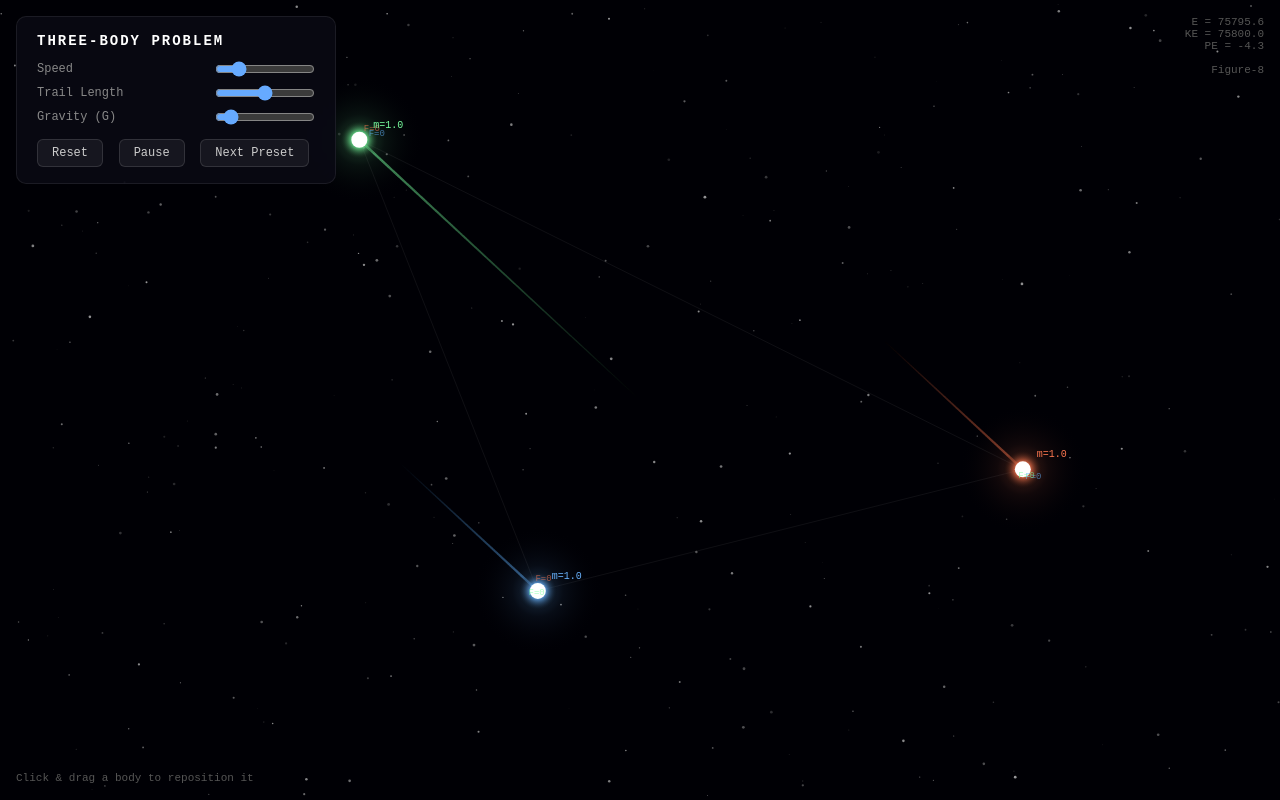
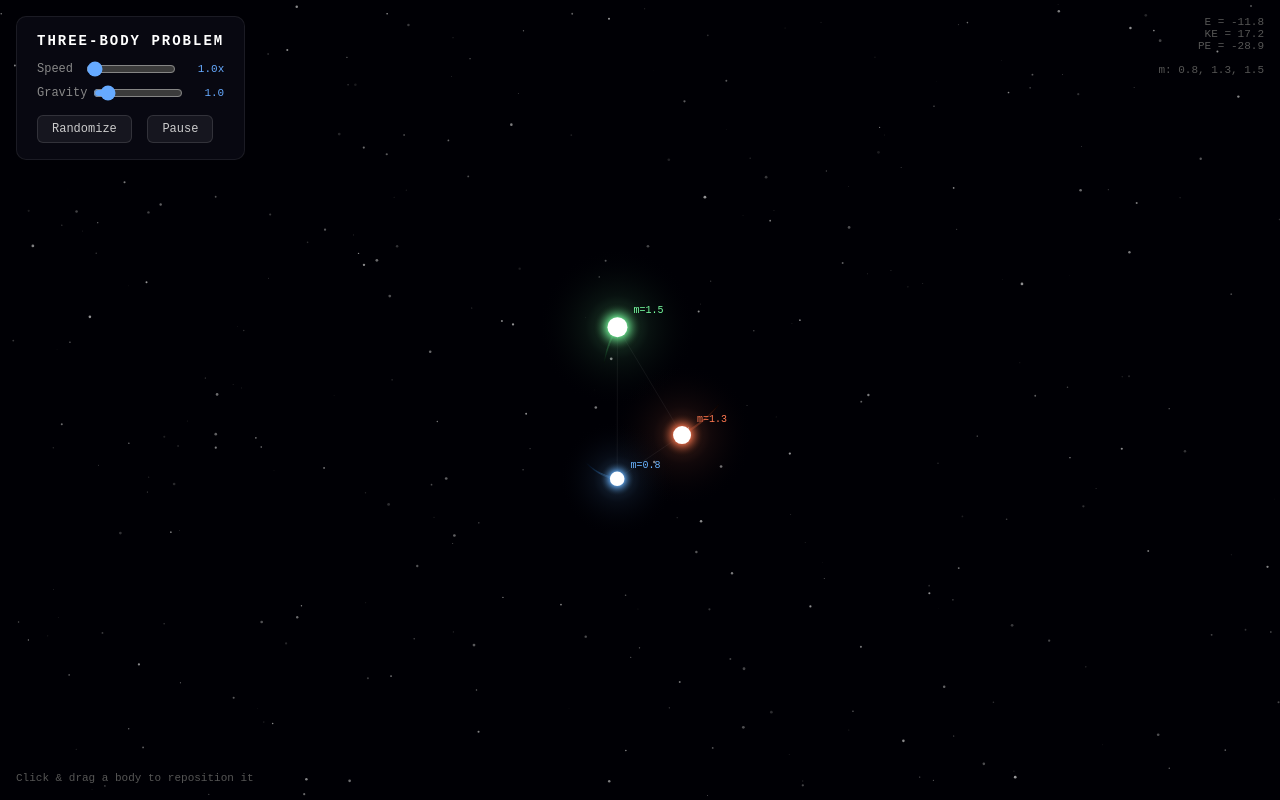
Before and after one commit to chedadsp/tbp, a plain HTML site: page index.html in a window 1280 px wide. Drawn offline with Linux system fonts and the light colour scheme.

Commit message:
Refactor controls and improve randomization logic for Three-Body Problem simulation

```diff
--- a/index.html
+++ b/index.html
@@ -41,8 +41,14 @@
   }
   .ctrl-row label { color: #888; }
   .ctrl-row input[type=range] {
-    width: 100px;
+    width: 90px;
     accent-color: #6af;
+  }
+  .ctrl-row .val {
+    color: #6af;
+    min-width: 36px;
+    text-align: right;
+    font-size: 11px;
   }
   button {
     background: rgba(255,255,255,0.06);
@@ -84,20 +90,17 @@
   <h1>Three-Body Problem</h1>
   <div class="ctrl-row">
     <label>Speed</label>
-    <input type="range" id="speed" min="0.1" max="5" step="0.1" value="1">
+    <input type="range" id="speed" min="0.1" max="50" step="0.1" value="1">
+    <span class="val" id="speedVal">1.0x</span>
   </div>
   <div class="ctrl-row">
-    <label>Trail Length</label>
-    <input type="range" id="trail" min="0" max="800" step="10" value="400">
-  </div>
-  <div class="ctrl-row">
-    <label>Gravity (G)</label>
+    <label>Gravity</label>
     <input type="range" id="gravity" min="0.1" max="10" step="0.1" value="1">
+    <span class="val" id="gravityVal">1.0</span>
   </div>
   <div>
-    <button id="btnReset">Reset</button>
+    <button id="btnRandomize">Randomize</button>
     <button id="btnPause">Pause</button>
-    <button id="btnPreset">Next Preset</button>
   </div>
 </div>
 
@@ -123,111 +126,83 @@
   { r: 120, g: 255, b: 160 },  // green
 ];
 const GLOW_COLORS = ['#6ab4ff', '#ff7850', '#78ffa0'];
-const SOFTENING = 20;
-const DT_BASE = 0.004;
+const SOFTENING = 8;
+const DT_BASE = 0.05;
 
-// --- Presets ---
-const PRESETS = [
-  { // Figure-8
-    name: 'Figure-8',
-    bodies: [
-      { x: -0.97000436, y:  0.24308753, vx:  0.4662036850, vy:  0.4323657300, m: 1 },
-      { x:  0.97000436, y: -0.24308753, vx:  0.4662036850, vy:  0.4323657300, m: 1 },
-      { x:  0,          y:  0,          vx: -0.9324073700, vy: -0.8647314600, m: 1 },
-    ],
-    scale: 250,
-  },
-  { // Lagrange equilateral
-    name: 'Lagrange Triangle',
-    bodies: [
-      { x:  0,    y: -1.2, vx:  0.5,  vy:  0.0, m: 1 },
-      { x:  1.04, y:  0.6, vx: -0.25, vy:  0.433, m: 1 },
-      { x: -1.04, y:  0.6, vx: -0.25, vy: -0.433, m: 1 },
-    ],
-    scale: 200,
-  },
-  { // Butterfly
-    name: 'Butterfly',
-    bodies: [
-      { x: -1, y:  0, vx:  0.30689, vy:  0.12551, m: 1 },
-      { x:  1, y:  0, vx:  0.30689, vy:  0.12551, m: 1 },
-      { x:  0, y:  0, vx: -0.61378, vy: -0.25102, m: 1 },
-    ],
-    scale: 220,
-  },
-  { // Unequal masses — chaotic
-    name: 'Chaotic (unequal)',
-    bodies: [
-      { x: -1.2, y:  0,   vx:  0.0, vy:  0.45, m: 1.5 },
-      { x:  0.8, y:  0.6, vx: -0.3, vy: -0.2, m: 1.0 },
-      { x:  0.4, y: -0.8, vx:  0.3, vy: -0.25, m: 0.8 },
-    ],
-    scale: 200,
-  },
-  { // Broucke orbit
-    name: 'Broucke',
-    bodies: [
-      { x: -0.9892620043, y: 0, vx: 0, vy: -1.2246444985, m: 1 },
-      { x:  2.2096177241, y: 0, vx: 0, vy: -0.5765405586, m: 1 },
-      { x: -1.2203557197, y: 0, vx: 0, vy:  1.8011850571, m: 1 },
-    ],
-    scale: 140,
-  },
-];
-
-let presetIdx = 0;
 let bodies = [];
 let trails = [];
 let paused = false;
 let dragging = -1;
 let G_MULT = 1;
+let currentLabel = '';
 
-function loadPreset(idx) {
-  const p = PRESETS[idx % PRESETS.length];
-  bodies = p.bodies.map(b => ({
-    x: b.x * p.scale,
-    y: b.y * p.scale,
-    vx: b.vx * p.scale,
-    vy: b.vy * p.scale,
-    m: b.m,
-  }));
+function randomize() {
+  const G = 800;
+  const spread = 200;
+  // Random masses between 0.5 and 3.0
+  const masses = [
+    0.5 + Math.random() * 2.5,
+    0.5 + Math.random() * 2.5,
+    0.5 + Math.random() * 2.5,
+  ];
+  const mTotal = masses[0] + masses[1] + masses[2];
+
+  // Place bodies at random positions, ensure minimum separation
+  bodies = [];
+  for (let i = 0; i < 3; i++) {
+    let x, y, tooClose;
+    do {
+      x = (Math.random() - 0.5) * spread * 2;
+      y = (Math.random() - 0.5) * spread * 2;
+      tooClose = false;
+      for (let k = 0; k < bodies.length; k++) {
+        const d = Math.sqrt((x - bodies[k].x) ** 2 + (y - bodies[k].y) ** 2);
+        if (d < 60) { tooClose = true; break; }
+      }
+    } while (tooClose);
+    bodies.push({ x, y, vx: 0, vy: 0, m: masses[i] });
+  }
+
+  // Center of mass at origin
+  let cmx = 0, cmy = 0;
+  for (const b of bodies) { cmx += b.x * b.m; cmy += b.y * b.m; }
+  for (const b of bodies) { b.x -= cmx / mTotal; b.y -= cmy / mTotal; }
+
+  // Give each body an orbital-scale velocity (tangential to center of mass)
+  // v_orbital ~ sqrt(G * M_other / r) — ensures gravitationally bound curved orbits
+  for (let i = 0; i < 3; i++) {
+    const r = Math.sqrt(bodies[i].x ** 2 + bodies[i].y ** 2) || 1;
+    const otherMass = mTotal - bodies[i].m;
+    const vOrbit = Math.sqrt(G * otherMass / r);
+    // Tangential direction (perpendicular to radius) + radial perturbation
+    const angle = Math.atan2(bodies[i].y, bodies[i].x) + Math.PI / 2;
+    // Guarantee non-zero: minimum 40% of orbital speed
+    const speed = vOrbit * (0.4 + Math.random() * 0.6);
+    const sign = Math.random() < 0.5 ? -1 : 1;
+    bodies[i].vx = sign * Math.cos(angle) * speed + (Math.random() - 0.5) * vOrbit * 0.3;
+    bodies[i].vy = sign * Math.sin(angle) * speed + (Math.random() - 0.5) * vOrbit * 0.3;
+  }
+
+  // Ensure every body has non-zero velocity (safety net)
+  for (const b of bodies) {
+    const v = Math.sqrt(b.vx ** 2 + b.vy ** 2);
+    if (v < 1) {
+      const a = Math.random() * Math.PI * 2;
+      b.vx = Math.cos(a) * 5;
+      b.vy = Math.sin(a) * 5;
+    }
+  }
+
+  // Zero net momentum so system stays centered
+  let px = 0, py = 0;
+  for (const b of bodies) { px += b.vx * b.m; py += b.vy * b.m; }
+  for (const b of bodies) { b.vx -= px / mTotal; b.vy -= py / mTotal; }
+
   trails = [[], [], []];
-  currentLabel = p.name;
+  currentLabel = `m: ${masses.map(m => m.toFixed(1)).join(', ')}`;
 }
 
-function randomize() {
-  const spread = 200;
-  const vSpread = 120;
-  // Random masses between 0.4 and 2.5
-  const masses = [
-    0.4 + Math.random() * 2.1,
-    0.4 + Math.random() * 2.1,
-    0.4 + Math.random() * 2.1,
-  ];
-  bodies = [];
-  for (let i = 0; i < 3; i++) {
-    bodies.push({
-      x: (Math.random() - 0.5) * spread * 2,
-      y: (Math.random() - 0.5) * spread * 2,
-      vx: (Math.random() - 0.5) * vSpread * 2,
-      vy: (Math.random() - 0.5) * vSpread * 2,
-      m: masses[i],
-    });
-  }
-  // Zero out net momentum so system doesn't drift off-screen
-  let px = 0, py = 0, mTotal = 0;
-  for (const b of bodies) { px += b.vx * b.m; py += b.vy * b.m; mTotal += b.m; }
-  for (const b of bodies) { b.vx -= px / mTotal; b.vy -= py / mTotal; }
-  // Center of mass at origin
-  let cx = 0, cy = 0;
-  for (const b of bodies) { cx += b.x * b.m; cy += b.y * b.m; }
-  for (const b of bodies) { b.x -= cx / mTotal; b.y -= cy / mTotal; }
-  trails = [[], [], []];
-  currentLabel = `Random (m: ${masses.map(m => m.toFixed(1)).join(', ')})`;
-}
-
-let currentLabel = '';
-loadPreset(0);
+randomize();
 
 // --- Physics (Velocity Verlet) ---
 function computeAccelerations(bods) {
@@ -345,15 +320,55 @@
   }
 }
 
-// Draw individual force vectors from each other body
+function drawArrow(x1, y1, x2, y2, color, alpha, width) {
+  ctx.beginPath();
+  ctx.moveTo(x1, y1);
+  ctx.lineTo(x2, y2);
+  ctx.strokeStyle = `rgba(${color.r},${color.g},${color.b},${alpha})`;
+  ctx.lineWidth = width;
+  ctx.stroke();
+  // Arrowhead
+  const dx = x2 - x1, dy = y2 - y1;
+  const len = Math.sqrt(dx * dx + dy * dy);
+  if (len < 4) return;
+  const headLen = Math.min(10, len * 0.35);
+  const angle = Math.atan2(dy, dx);
+  ctx.beginPath();
+  ctx.moveTo(x2, y2);
+  ctx.lineTo(x2 - headLen * Math.cos(angle - 0.45), y2 - headLen * Math.sin(angle - 0.45));
+  ctx.lineTo(x2 - headLen * Math.cos(angle + 0.45), y2 - headLen * Math.sin(angle + 0.45));
+  ctx.closePath();
+  ctx.fillStyle = `rgba(${color.r},${color.g},${color.b},${alpha})`;
+  ctx.fill();
+}
+
+// Draw per-body: velocity vector, individual force from each other body, net acceleration
 function drawForceVectors() {
   const G = 800 * G_MULT;
-  const ARROW_SCALE = 0.0004; // scale force magnitude to pixel length
-  const MAX_ARROW = 120;
+  const F_SCALE = 0.08;  // force to pixels
+  const A_SCALE = 12;    // acceleration to pixels
+  const V_SCALE = 0.6;   // velocity to pixels
+  const MAX_LEN = 140;
 
   for (let i = 0; i < bodies.length; i++) {
     const cx = bodies[i].x + W / 2;
     const cy = bodies[i].y + H / 2;
+    const radius = 4 + bodies[i].m * 4;
+
+    // --- Velocity vector (white, dashed-style) ---
+    const vLen = Math.min(Math.sqrt(bodies[i].vx ** 2 + bodies[i].vy ** 2) * V_SCALE, MAX_LEN);
+    if (vLen > 2) {
+      const vNorm = Math.sqrt(bodies[i].vx ** 2 + bodies[i].vy ** 2) || 1;
+      const vex = cx + (bodies[i].vx / vNorm) * vLen;
+      const vey = cy + (bodies[i].vy / vNorm) * vLen;
+      drawArrow(cx, cy, vex, vey, { r: 255, g: 255, b: 255 }, 0.35, 1.5);
+      ctx.font = '9px Courier New';
+      ctx.fillStyle = 'rgba(255,255,255,0.35)';
+      ctx.fillText('v', vex + 4, vey - 4);
+    }
+
+    // --- Individual gravitational force from each other body ---
+    let netAx = 0, netAy = 0;
 
     for (let j = 0; j < bodies.length; j++) {
       if (i === j) continue;
@@ -361,47 +376,44 @@
       const dy = bodies[j].y - bodies[i].y;
       const distSq = dx * dx + dy * dy + SOFTENING * SOFTENING;
       const dist = Math.sqrt(distSq);
+
+      // Force vector: F = G * mi * mj / r^2, direction toward j
       const Fmag = G * bodies[i].m * bodies[j].m / distSq;
-
-      // Direction unit vector
       const ux = dx / dist;
       const uy = dy / dist;
 
-      // Arrow length (clamped)
-      const len = Math.min(Fmag * ARROW_SCALE, MAX_ARROW);
-      const ex = cx + ux * len;
-      const ey = cy + uy * len;
+      // Acceleration on body i from body j: a = F / mi = G * mj / r^2
+      const ax = G * bodies[j].m / distSq * ux;
+      const ay = G * bodies[j].m / distSq * uy;
+      netAx += ax;
+      netAy += ay;
 
-      // Arrow color matches the body that is *attracting* (source j)
-      const c = COLORS[j];
-      const alpha = 0.7;
+      // Draw force arrow (colored by attracting body j)
+      const fLen = Math.min(Fmag * F_SCALE, MAX_LEN);
+      if (fLen > 2) {
+        const fex = cx + ux * fLen;
+        const fey = cy + uy * fLen;
+        drawArrow(cx, cy, fex, fey, COLORS[j], 0.65, 2);
 
-      // Shaft
-      ctx.beginPath();
-      ctx.moveTo(cx, cy);
-      ctx.lineTo(ex, ey);
-      ctx.strokeStyle = `rgba(${c.r},${c.g},${c.b},${alpha})`;
-      ctx.lineWidth = 2;
-      ctx.stroke();
+        // Label
+        ctx.font = '9px Courier New';
+        ctx.fillStyle = `rgba(${COLORS[j].r},${COLORS[j].g},${COLORS[j].b},0.55)`;
+        const lx = cx + ux * fLen * 0.55 + uy * 12;
+        const ly = cy + uy * fLen * 0.55 - ux * 12;
+        ctx.fillText(`F=${Fmag.toFixed(1)}`, lx, ly);
+      }
+    }
 
-      // Arrowhead
-      const headLen = Math.min(10, len * 0.35);
-      const angle = Math.atan2(ey - cy, ex - cx);
-      ctx.beginPath();
-      ctx.moveTo(ex, ey);
-      ctx.lineTo(ex - headLen * Math.cos(angle - 0.4), ey - headLen * Math.sin(angle - 0.4));
-      ctx.moveTo(ex, ey);
-      ctx.lineTo(ex - headLen * Math.cos(angle + 0.4), ey - headLen * Math.sin(angle + 0.4));
-      ctx.strokeStyle = `rgba(${c.r},${c.g},${c.b},${alpha})`;
-      ctx.lineWidth = 2;
-      ctx.stroke();
-
-      // Force magnitude label
-      ctx.font = '9px Courier New';
-      ctx.fillStyle = `rgba(${c.r},${c.g},${c.b},0.6)`;
-      const lx = cx + ux * len * 0.5 + uy * 10;
-      const ly = cy + uy * len * 0.5 - ux * 10;
-      ctx.fillText(`F=${Fmag.toFixed(0)}`, lx, ly);
+    // --- Net acceleration vector (yellow) ---
+    const aMag = Math.sqrt(netAx ** 2 + netAy ** 2);
+    const aLen = Math.min(aMag * A_SCALE, MAX_LEN);
+    if (aLen > 3) {
+      const aex = cx + (netAx / aMag) * aLen;
+      const aey = cy + (netAy / aMag) * aLen;
+      drawArrow(cx, cy, aex, aey, { r: 255, g: 230, b: 50 }, 0.85, 2.5);
+      ctx.font = 'bold 9px Courier New';
+      ctx.fillStyle = 'rgba(255,230,50,0.7)';
+      ctx.fillText('a', aex + 5, aey - 5);
     }
   }
 }
@@ -425,30 +437,36 @@
 
 // --- Main loop ---
 const speedSlider = document.getElementById('speed');
-const trailSlider = document.getElementById('trail');
 const gravitySlider = document.getElementById('gravity');
 const energyDiv = document.getElementById('energy');
+const speedVal = document.getElementById('speedVal');
+const gravityVal = document.getElementById('gravityVal');
 
 let frameCount = 0;
+let speedMult = 1;
+const trailLen = 300;
+
+// Immediate slider reactions
+speedSlider.addEventListener('input', () => {
+  speedMult = parseFloat(speedSlider.value);
+  speedVal.textContent = speedMult.toFixed(1) + 'x';
+});
+
+gravitySlider.addEventListener('input', () => {
+  G_MULT = parseFloat(gravitySlider.value);
+  gravityVal.textContent = G_MULT.toFixed(1);
+});
 
 function animate() {
   requestAnimationFrame(animate);
 
-  const speedMult = parseFloat(speedSlider.value);
-  const trailLen = parseInt(trailSlider.value);
-  G_MULT = parseFloat(gravitySlider.value);
-
-  // Background
-  ctx.fillStyle = 'rgba(0, 0, 5, 0.15)';
+  // Background — clear fully, then draw stars fresh each frame
+  ctx.fillStyle = '#000005';
   ctx.fillRect(0, 0, W, H);
-  if (frameCount % 60 === 0) {
-    ctx.fillStyle = '#000005';
-    ctx.fillRect(0, 0, W, H);
-    drawStars();
-  }
+  drawStars();
 
   if (!paused && dragging === -1) {
-    const substeps = Math.ceil(speedMult * 4);
+    const substeps = Math.ceil(speedMult * 8);
     const dt = DT_BASE * speedMult / substeps;
     for (let s = 0; s < substeps; s++) {
       step(dt);
@@ -496,14 +514,8 @@
   document.getElementById('btnPause').textContent = paused ? 'Play' : 'Pause';
 });
 
-document.getElementById('btnReset').addEventListener('click', () => {
+document.getElementById('btnRandomize').addEventListener('click', () => {
   randomize();
-  ctx.clearRect(0, 0, W, H);
-});
-
-document.getElementById('btnPreset').addEventListener('click', () => {
-  presetIdx++;
-  loadPreset(presetIdx);
   ctx.clearRect(0, 0, W, H);
 });
 
@@ -537,8 +549,7 @@
 // Keyboard
 document.addEventListener('keydown', (e) => {
   if (e.code === 'Space') { e.preventDefault(); document.getElementById('btnPause').click(); }
-  if (e.code === 'KeyR') document.getElementById('btnReset').click();
-  if (e.code === 'KeyN') document.getElementById('btnPreset').click();
+  if (e.code === 'KeyR') document.getElementById('btnRandomize').click();
 });
 </script>
 </body>
```
